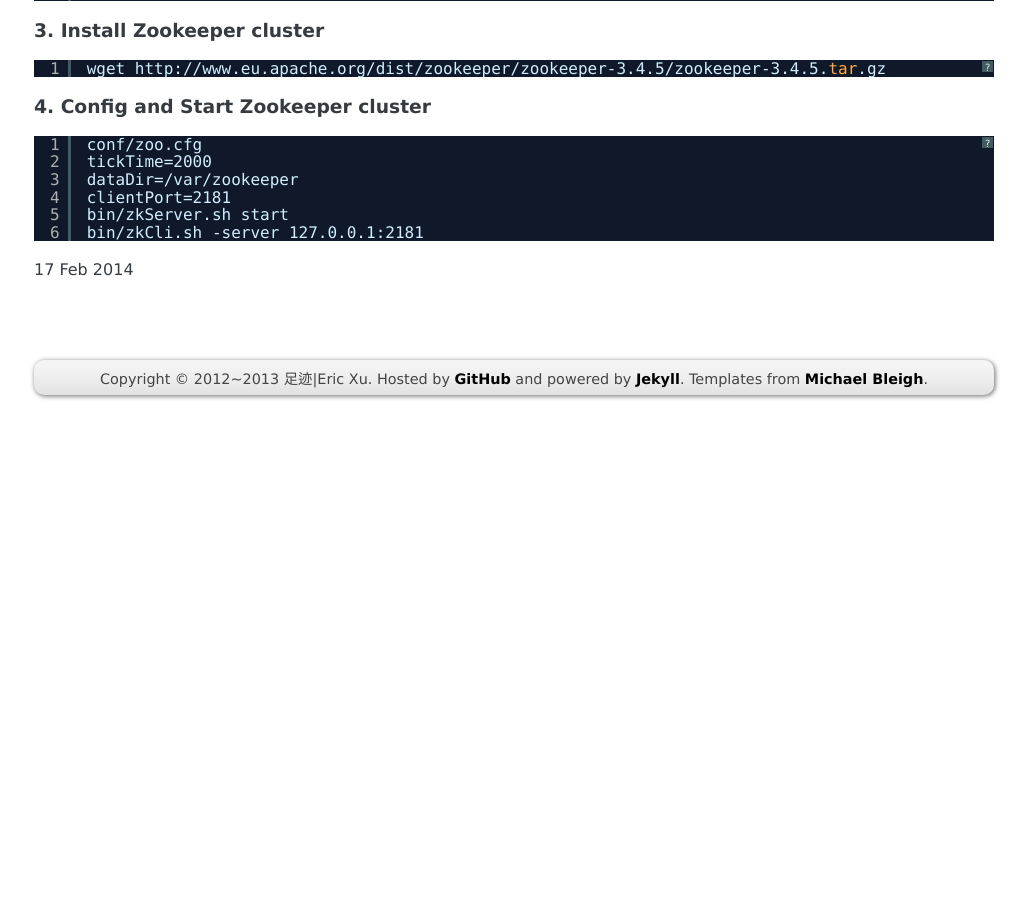
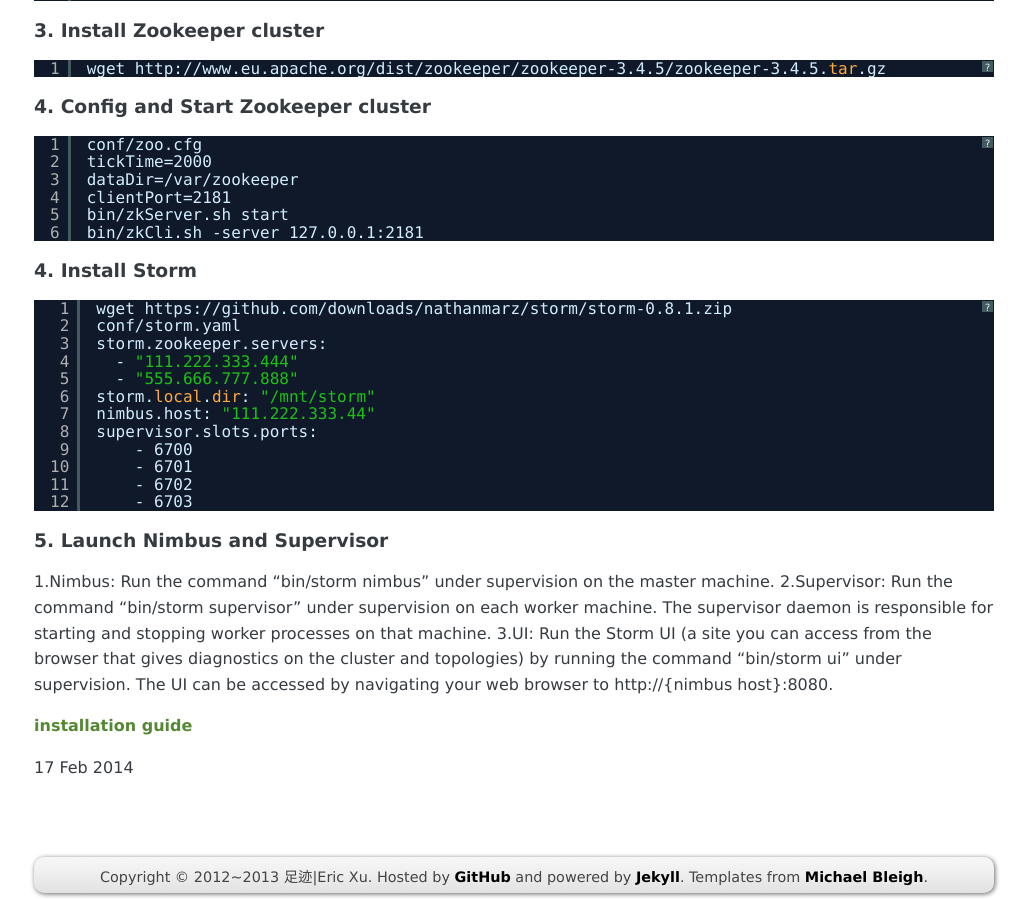
Before and after one commit to XuEric/homepage, a Jekyll site: the page built from _posts/2014-02-17-Storm-InstallCluster.md, in a window 1280 px wide and 900 px high, scrolled down 622 px. Shown: the whole window, without its empty margins (126-1155 px from the left). Built offline with Jekyll 4.4.1, drawn with Linux system fonts in a browser that asks for light colours; Markdown is read by kramdown in place of the engine named in the settings; comment, search, counter and statistics services are not loaded; before the commit the page ends 1032 px from its top, so only the background shows below that.

Commit message:
add storm setup

```diff
--- a/_posts/2014-02-17-Storm-InstallCluster.md
+++ b/_posts/2014-02-17-Storm-InstallCluster.md
@@ -37,7 +37,31 @@
 bin/zkServer.sh start
 bin/zkCli.sh -server 127.0.0.1:2181
 </pre>
+### 4. Install Storm ###
+<pre class="brush:bash">
+wget https://github.com/downloads/nathanmarz/storm/storm-0.8.1.zip
+conf/storm.yaml
+storm.zookeeper.servers:
+  - "111.222.333.444"
+  - "555.666.777.888"
+storm.local.dir: "/mnt/storm"
+nimbus.host: "111.222.333.44"
+supervisor.slots.ports:
+    - 6700
+    - 6701
+    - 6702
+    - 6703
+</pre>
+### 5. Launch Nimbus and Supervisor ###
+
+1.Nimbus: Run the command "bin/storm nimbus" under supervision on the master machine.
+2.Supervisor: Run the command "bin/storm supervisor" under supervision on each worker machine. The supervisor daemon is responsible for starting and stopping worker processes on that machine.
+3.UI: Run the Storm UI (a site you can access from the browser that gives diagnostics on the cluster and topologies) by running the command "bin/storm ui" under supervision. The UI can be accessed by navigating your web browser to http://{nimbus host}:8080.
 
 
 
+
+
+[installation guide](https://github.com/nathanmarz/storm/wiki/Setting-up-a-Storm-cluster)
+
 <p>{{ page.date | date_to_string }}</p>
```
